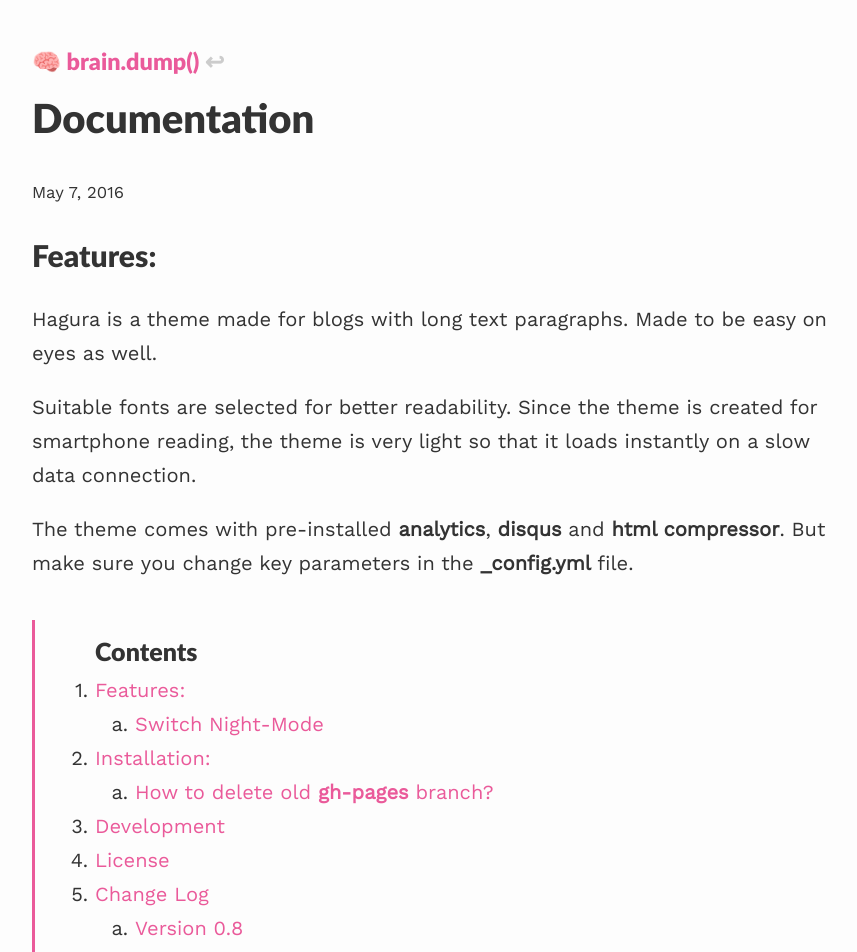
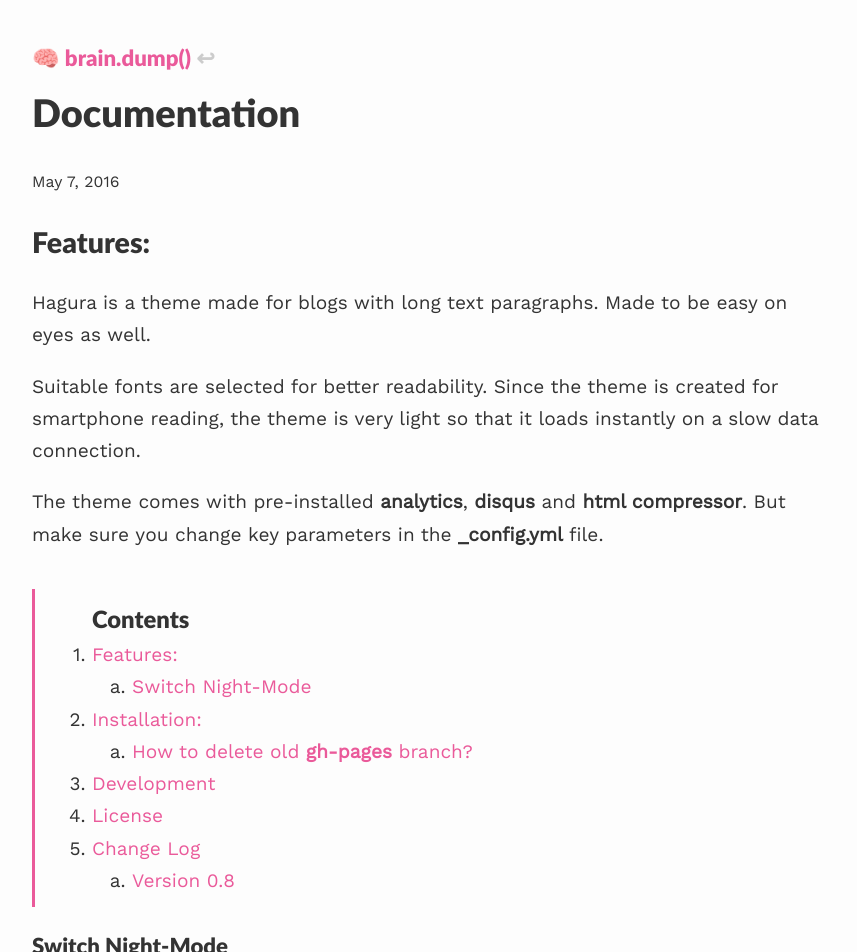
Before and after one commit to mclaughj/mclaughj.github.io, a Jekyll site: the page built from _posts/2016-05-07-documentation.md, in a window 1280 px wide. Shown: the top 952 px of the page, without its empty margins (208-1065 px from the left). Built offline with Jekyll 4.4.1, drawn with Linux system fonts in a browser that asks for light colours.

Commit message:
Style tweaks

```diff
--- a/_posts/2016-05-07-documentation.md
+++ b/_posts/2016-05-07-documentation.md
@@ -3,7 +3,7 @@
 title: Documentation
 ---
 
-# Features:
+## Features:
 Hagura is a theme made for blogs with long text paragraphs. Made to be easy on eyes as well.
 
 Suitable fonts are selected for better readability. Since the theme is created for smartphone reading, the theme is very light so that it loads instantly on a slow data connection.
@@ -13,16 +13,16 @@
 * Do not remove this line (it will not be displayed)
 {:toc}
 
-## Switch Night-Mode
+### Switch Night-Mode
 The best part is the night-mode that comes with this theme. Once you click on night-mode, the website remebers it untill you close or toggle!
 
-# Installation:
+## Installation:
 Fork the ``master`` branch and delete ``gh-pages`` branch in it. This is important because ``gh-pages`` branch is used here only to host the blog. You should be using the master branch as the source and create a fresh ``gh-pages`` branch.
 
 Watch my video on instlallation
 <iframe class="video" src="https://www.youtube.com/embed/T2nx6tj-ZH4?rel=0?rel=0" frameborder="0" allowfullscreen></iframe>
 
-## How to delete old **gh-pages** branch?
+### How to delete old **gh-pages** branch?
 After forking the repository, click on **branches**.
 
 ![delete gh-pages branch](http://blog.webjeda.com/images/delete-github-branch.png)
@@ -30,7 +30,7 @@
 Delete ``gh-pages`` branch.
 ![delete gh-pages branch](http://blog.webjeda.com/images/delete-github-branch-2.png)
 
-You have to create a new ``gh-pages`` branch using the master branch. Go back to the forked repository and create ``gh-pages`` branch.
+You have to create a new `gh-pages` branch using the master branch. Go back to the forked repository and create ``gh-pages`` branch.
 
 ![create gh-pages branch](http://blog.webjeda.com/images/create-gh-pages-branch.JPG)
 
@@ -48,13 +48,13 @@
 ![webjeda hagura responsive jekyll theme]({{site.baseurl}}/images/hagura-responsive.png)
 {: style="text-align:center"}
 
-# Development
+## Development
 Make changes to the **master** branch and create a pull request. Do not use **gh-pages** branch as it is used to host the theme.
 
-# License
+## License
 MIT License
 
-# Change Log
+## Change Log
 
 ### Version 0.8
 * Initial release with a reader-friendly layout.
--- a/_sass/style.scss
+++ b/_sass/style.scss
@@ -185,12 +185,23 @@
     margin-right: 1em;
 }
 
+footer a {
+    padding-bottom: 0.1em;
+}
+
 /* Footer copyrights */
 .copy {
     color: #aaa;
 }
 
+.footnotes {
+    font-size: 15px;
+}
+
 /* Horizontal Divider */
-.divider {
-    margin: 1em 0;
+hr {
+    width: 10em;
+    margin: 3em 0em 1em 0em;
+    border: none;
+    border-top: 3px solid $brand-color;
 }
--- a/css/main.scss
+++ b/css/main.scss
@@ -5,7 +5,7 @@
 @charset "utf-8";
 
 $base-font-family: 'Work Sans', sans-serif;
-$base-font-size:   20px;
+$base-font-size:   19px;
 $base-font-weight: 400;
 $small-font-size:  $base-font-size * 0.875;
 $base-line-height: 1.7;
```
